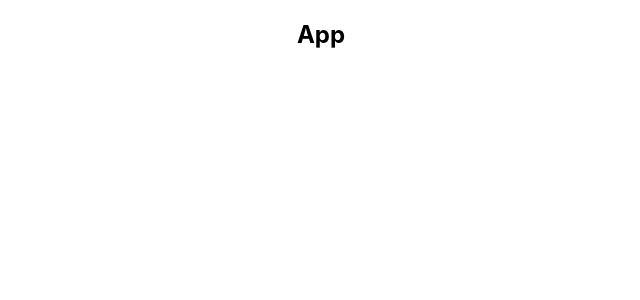
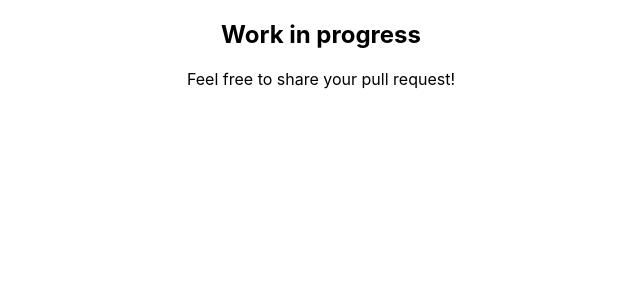
Before and after one commit to leomoille/markdown-share-app, a React (Create React App) app: page / in a window 1280 px wide. Shown: the top 300 px of the page, without its empty margins (319-959 px from the left). Built offline with nearby package versions, Linux system fonts and the light colour scheme.

Commit message:
Update infos

```diff
--- a/src/App.js
+++ b/src/App.js
@@ -4,7 +4,8 @@ import './App.css'
 function App () {
   return (
     <div className='App'>
-      <h2>App</h2>
+      <h2>Work in progress</h2>
+      <p>Feel free to share your pull request!</p>
     </div>
   )
 }
```
Also changed, not shown: 1 other file (tests, documents, lock files or other folders).
